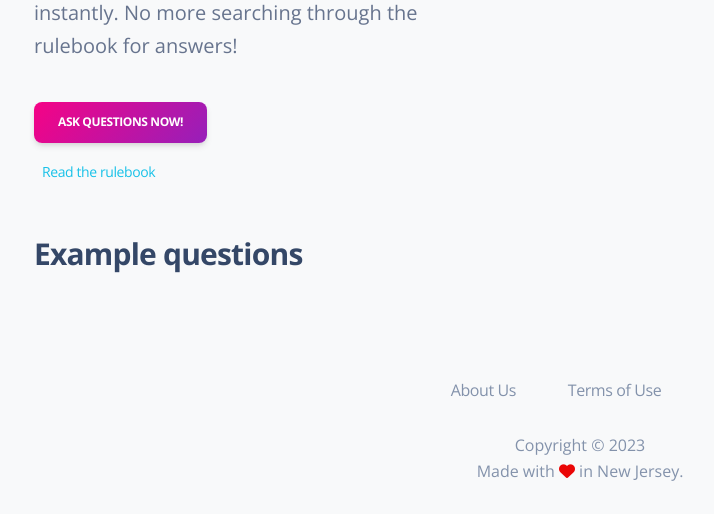
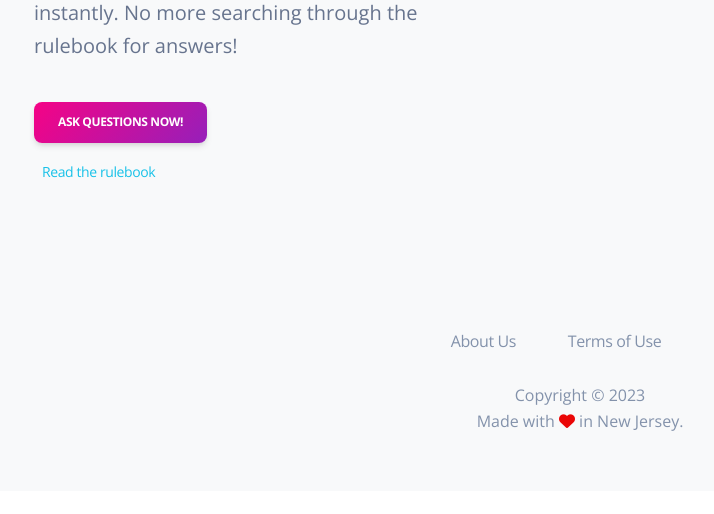
Before and after one commit to daugaard/rulesbot, a Django app: template games/templates/games/detail.html in a window 1280 px wide. Shown: the part 309-823 px from the top of the page, without its empty margins (60-774 px from the left). After the commit the page ends 740 px from the top, so only its background shows below. Run offline with Django 4.2, Linux system fonts and the light colour scheme; the template is opened without the code that fills it, so the values that code supplies are empty; some libraries are stand-ins or nearby versions.

Commit message:
Remove unused text.

```diff
--- a/games/templates/games/detail.html
+++ b/games/templates/games/detail.html
@@ -36,9 +36,7 @@
 <section class="py-5">
 
     <div class="container">
-        <h3>
-            Example questions
-        </h3>
+
     </div>
 </section>
 {% endblock %}
```
